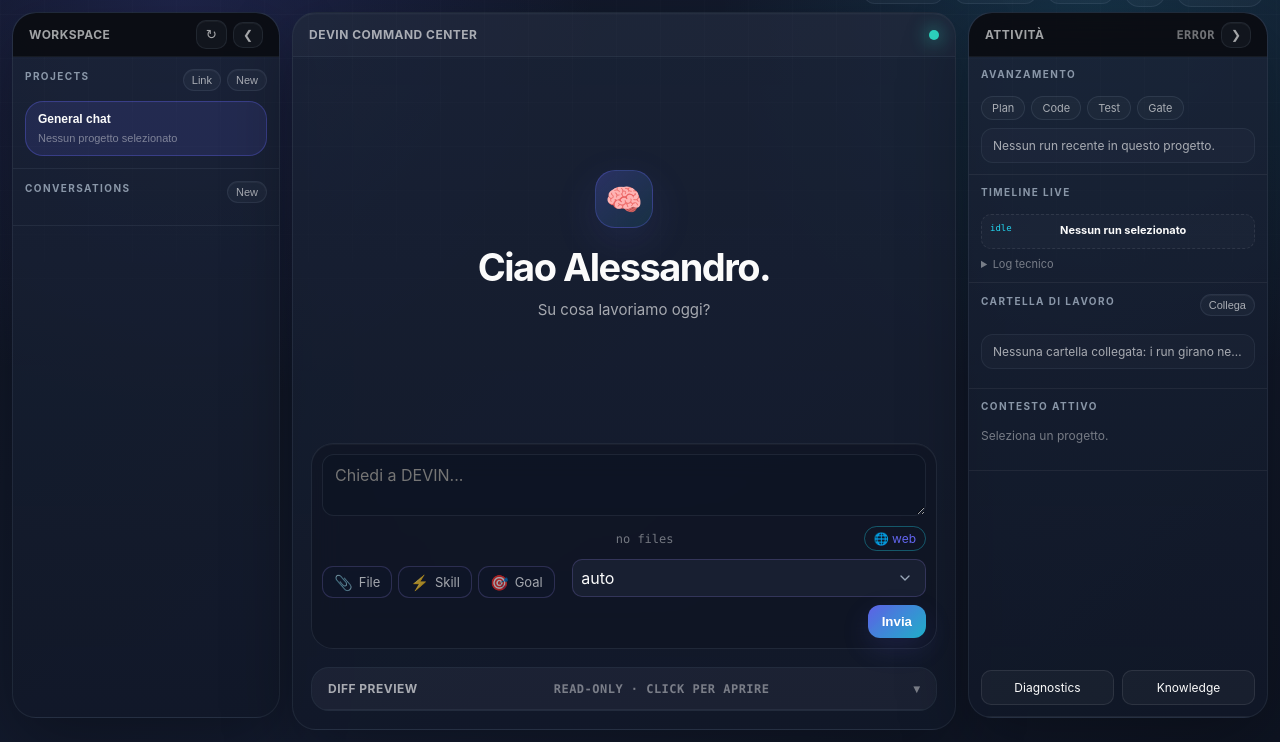
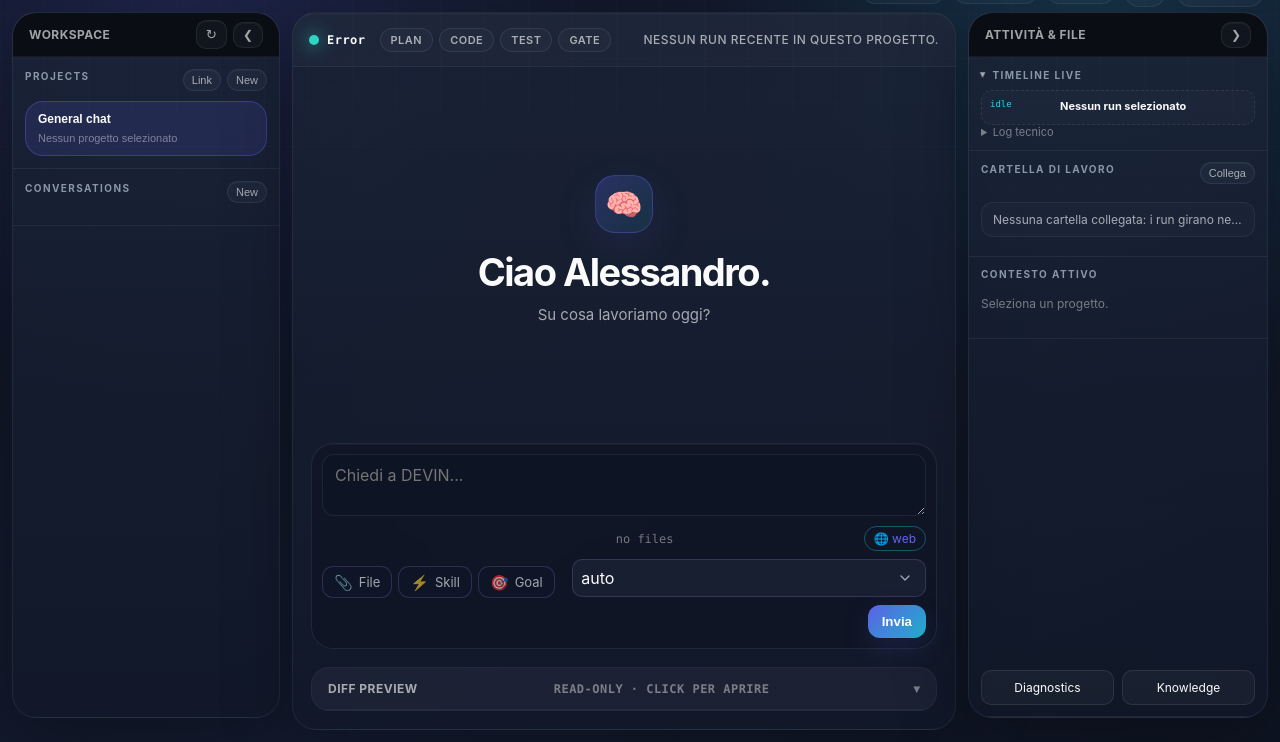
Before and after one commit to tillo88/devin_ai_ide, a Python web app: template devin/ui/templates/codex_app.html in a window 1280 px wide. Shown: the part 74-816 px from the top of the page. Run offline with Jinja, Linux system fonts and the light colour scheme; the template is opened without the code that fills it, so the values that code supplies are empty.

Commit message:
UI: command center in alto (stato run + pipeline + ultimo run), timeline collassabile a destra
Fase 1 del restyle richiesto: le info di 'Avanzamento' (badge run, Plan/Code/
Test/Gate, stato) sono spostate nell'header centrale al posto della scritta
statica 'DEVIN Command Center'. Il pannello destro perde la sezione Avanzamento
(niente ID duplicati), la Timeline live diventa collassabile. Prossimo step: la
sidebar destra come gestore file/contesto/knowledge/cartella.

```diff
--- a/devin/ui/static/css/codex_app.css
+++ b/devin/ui/static/css/codex_app.css
@@ -3188,3 +3188,65 @@ body.right-collapsed .mind-panel {
   border-right: 0;
   border-radius: 10px 0 0 10px;
 }
+
+/* === Command center in alto (stato run + pipeline + ultimo run) === */
+.command-center {
+  height: auto;
+  min-height: 54px;
+  padding: 9px 16px;
+  gap: 14px;
+  flex-wrap: wrap;
+  font-weight: 600;
+}
+.command-center .cc-status {
+  display: flex;
+  align-items: center;
+  gap: 8px;
+  flex: 0 0 auto;
+}
+.command-center .cc-state {
+  text-transform: capitalize;
+  font-weight: 600;
+  color: var(--text);
+}
+.command-center .cc-pipeline {
+  flex: 0 0 auto;
+  margin: 0;
+}
+.command-center .cc-run {
+  margin-left: auto;
+  flex: 1 1 220px;
+  min-width: 0;
+  display: flex;
+  align-items: center;
+  justify-content: flex-end;
+  gap: 8px;
+  white-space: normal;
+  overflow: visible;
+  text-overflow: clip;
+  background: transparent;
+  border: 0;
+  padding: 0;
+  font-weight: 500;
+}
+@media (max-width: 1120px) {
+  .command-center .cc-run { flex-basis: 100%; justify-content: flex-start; }
+}
+
+/* Sezione collassabile del pannello destro (Timeline) */
+.collapsible-section > summary.section-summary {
+  list-style: none;
+  cursor: pointer;
+  display: flex;
+  align-items: center;
+  gap: 6px;
+}
+.collapsible-section > summary.section-summary::-webkit-details-marker { display: none; }
+.collapsible-section > summary.section-summary::before {
+  content: "▸";
+  color: var(--muted);
+  font-size: 11px;
+  transition: transform 0.15s;
+}
+.collapsible-section[open] > summary.section-summary::before { transform: rotate(90deg); }
+.collapsible-section > summary.section-summary h2 { margin: 0; }
--- a/devin/ui/templates/codex_app.html
+++ b/devin/ui/templates/codex_app.html
@@ -72,9 +72,18 @@
     </aside>
 
     <section class="panel workstream-panel">
-      <div class="panel-header">
-        <span>DEVIN Command Center</span>
-        <span class="status-dot" id="agent-dot"></span>
+      <div class="panel-header command-center">
+        <div class="cc-status">
+          <span class="status-dot" id="agent-dot"></span>
+          <span class="cc-state mini-label" id="mind-state">ready</span>
+        </div>
+        <div class="pipeline-steps cc-pipeline" id="pipeline-steps">
+          <span class="pipe-step">Plan</span>
+          <span class="pipe-step">Code</span>
+          <span class="pipe-step">Test</span>
+          <span class="pipe-step">Gate</span>
+        </div>
+        <div class="activity-run cc-run" id="activity-run">Nessun run recente in questo progetto.</div>
       </div>
       <div class="chat-thread" id="chat-thread" aria-live="polite">
         <div class="chat-hero">
@@ -164,26 +173,14 @@
 
     <aside class="panel mind-panel focus-panel">
       <div class="panel-header">
-        <span>Attività</span>
+        <span>Attività &amp; File</span>
         <span class="panel-header-actions">
-          <span class="mini-label" id="mind-state">loading</span>
-          <button class="icon-button collapse-btn" data-collapse="right" title="Comprimi il pannello Attività" aria-label="Comprimi Attività">&#10095;</button>
+          <button class="icon-button collapse-btn" data-collapse="right" title="Comprimi il pannello" aria-label="Comprimi pannello">&#10095;</button>
         </span>
       </div>
 
-      <section class="panel-section">
-        <h2>Avanzamento</h2>
-        <div class="pipeline-steps" id="pipeline-steps">
-          <span class="pipe-step">Plan</span>
-          <span class="pipe-step">Code</span>
-          <span class="pipe-step">Test</span>
-          <span class="pipe-step">Gate</span>
-        </div>
-        <div class="activity-run" id="activity-run">Nessun run recente in questo progetto.</div>
-      </section>
-
-      <section class="panel-section activity-feed-section">
-        <h2>Timeline live</h2>
+      <details class="panel-section activity-feed-section collapsible-section" open>
+        <summary class="section-summary"><h2>Timeline live</h2></summary>
         <div class="timeline activity-timeline" id="timeline" aria-live="polite">
           <article class="timeline-item timeline-empty">
             <span class="timeline-kind">idle</span>
@@ -194,7 +191,7 @@
           <summary>Log tecnico</summary>
           <pre id="run-log-output">Nessun run selezionato.</pre>
         </details>
-      </section>
+      </details>
 
       <section class="panel-section">
         <div class="section-title-row">
```
